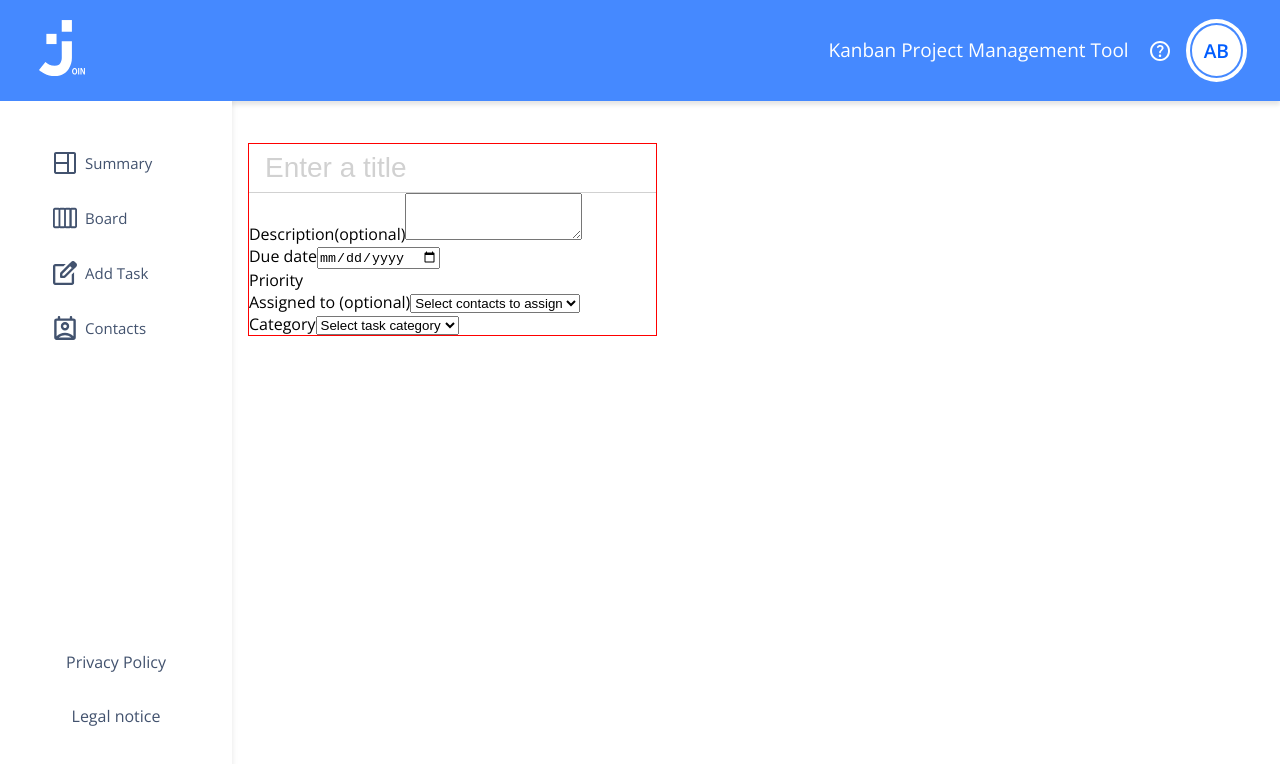
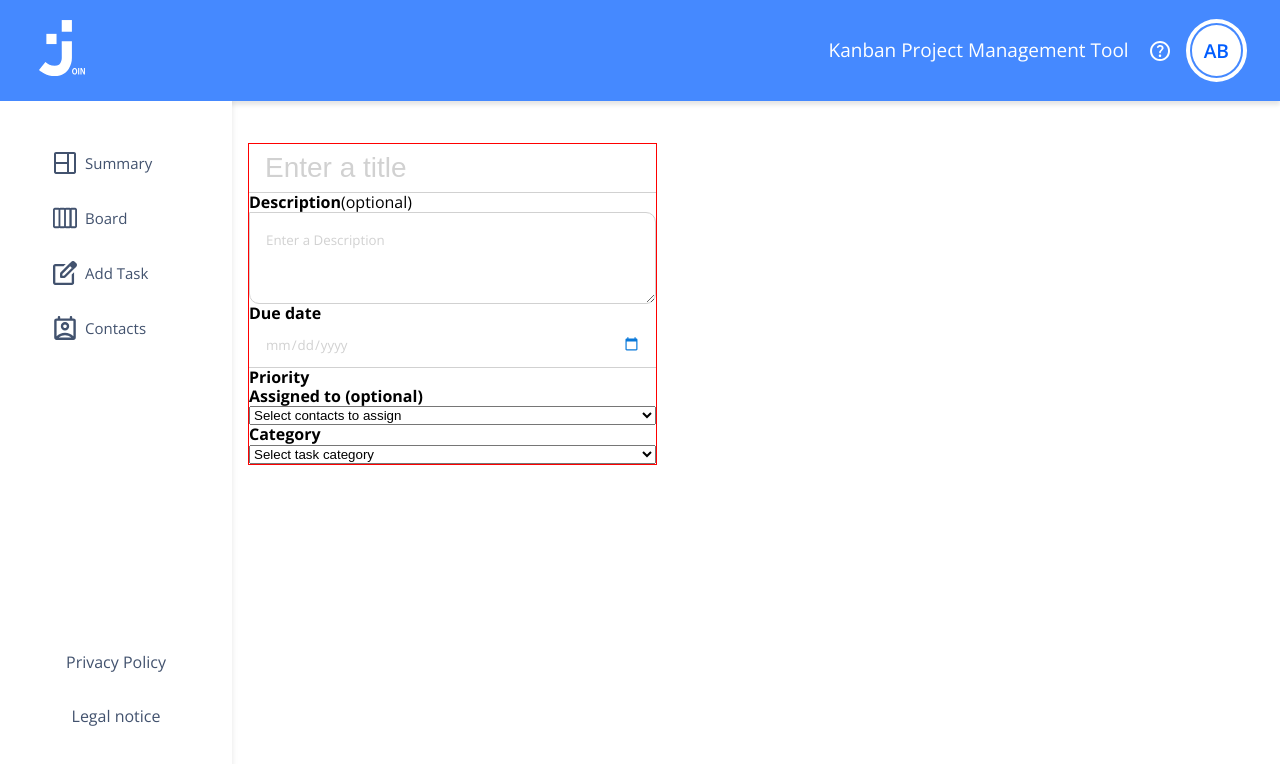
Before and after one commit to ereit673/join-solo, an Angular app: page / in a window 1280 px wide. Shown: the top 764 px of the page. Built offline with nearby package versions, Linux system fonts and the light colour scheme.

Commit message:
styled form

```diff
--- a/src/app/main-section/add-task/add-task.component.html
+++ b/src/app/main-section/add-task/add-task.component.html
@@ -1,23 +1,31 @@
 <form action="" class="form__container">
   <input class="form__title-input" type="text" placeholder="Enter a title" />
-  <div>
-    <label for="description">Description(optional)</label>
-    <textarea name="description" id="description" rows="3"></textarea>
+  <div class="form__input-container">
+    <label class="form__label" for="description"
+      >Description<span>(optional)</span></label
+    >
+    <textarea
+      class="form__description-input"
+      name="description"
+      id="description"
+      rows="3"
+      placeholder="Enter a Description"
+    ></textarea>
   </div>
-  <div>
-    <label for="date">Due date</label>
-    <input name="date" id="date" type="date" />
+  <div class="form__input-container">
+    <label for="date" class="form__label">Due date</label>
+    <input name="date" id="date" type="date" class="form__date-input" />
   </div>
-  <div>
-    <label for="">Priority</label>
+  <div class="form__input-container">
+    <label for="" class="form__label">Priority</label>
     <div>
       <div></div>
       <div></div>
       <div></div>
     </div>
   </div>
-  <div>
-    <label for="assigned">Assigned to (optional)</label>
+  <div class="form__input-container">
+    <label for="assigned" class="form__label">Assigned to (optional)</label>
     <select name="assigned" id="assigned">
       <option value="" disabled selected>Select contacts to assign</option>
       <option value="1">1</option>
@@ -25,8 +33,8 @@
       <option value="3">3</option>
     </select>
   </div>
-  <div>
-    <label for="category">Category</label>
+  <div class="form__input-container">
+    <label for="category" class="form__label">Category</label>
     <select name="category" id="category">
       <option value="" disabled selected>Select task category</option>
       <option value="1">1</option>
--- a/src/app/main-section/add-task/add-task.component.scss
+++ b/src/app/main-section/add-task/add-task.component.scss
@@ -4,6 +4,11 @@ form {
   flex-direction: column;
   margin-top: 42px;
   margin-inline: 16px;
+}
+
+.form__input-container{
+  display: flex;
+  flex-direction: column;
 }
 
 .form__title-input {
@@ -23,3 +28,45 @@ form {
     color: #d1d1d1;
   }
 }
+
+.form__label{
+  font-size: 1rem;
+  font-weight: 700;
+  line-height: 120%;
+
+  span{
+    font-weight: 400;
+  }
+}
+
+.form__description-input{
+  border-top-right-radius: 10px;
+  border-bottom-right-radius: 10px;
+  border-bottom-left-radius: 10px;
+  padding: 18px 16px;
+  width: 100%;
+  border: 1px solid #D1D1D1;
+  font-family: inherit;
+
+  &:focus{
+    outline: none;
+  }
+
+  &::placeholder {
+    font-weight: 400;
+    color: #d1d1d1;
+  }
+}
+
+.form__date-input{
+  font-family: inherit;
+  color: #D1D1D1;
+  padding: 12px 16px;
+  border: unset;
+  border-bottom: 1px solid #D1D1D1;
+
+  &::-webkit-calendar-picker-indicator {
+    filter: invert(39%) sepia(67%) saturate(4835%) hue-rotate(192deg) brightness(92%) contrast(93%);
+    scale: 1.2;
+  }
+}
--- a/src/app/main-section/add-task/add-task.component.ts
+++ b/src/app/main-section/add-task/add-task.component.ts
@@ -1,11 +1,14 @@
 import { Component } from '@angular/core';
+import { FormsModule } from '@angular/forms';
+import {DatePipe} from '@angular/common';
 
 @Component({
   selector: 'app-add-task',
-  imports: [],
+  imports: [FormsModule, DatePipe],
   templateUrl: './add-task.component.html',
   styleUrl: './add-task.component.scss'
 })
 export class AddTaskComponent {
 
+
 }
```
Lines whose indentation alone changed are shown as unchanged.
